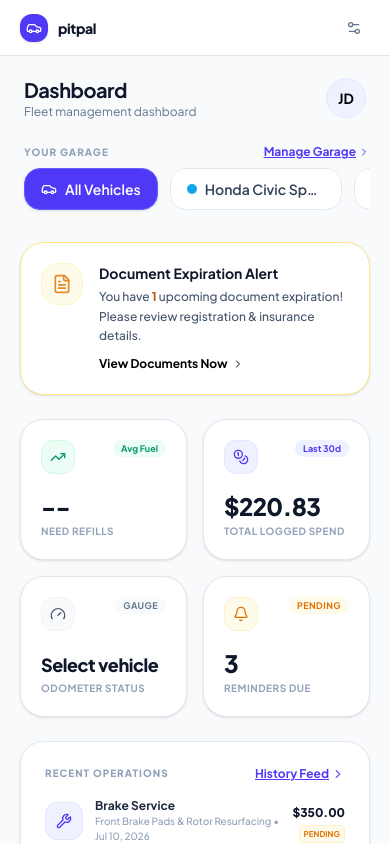
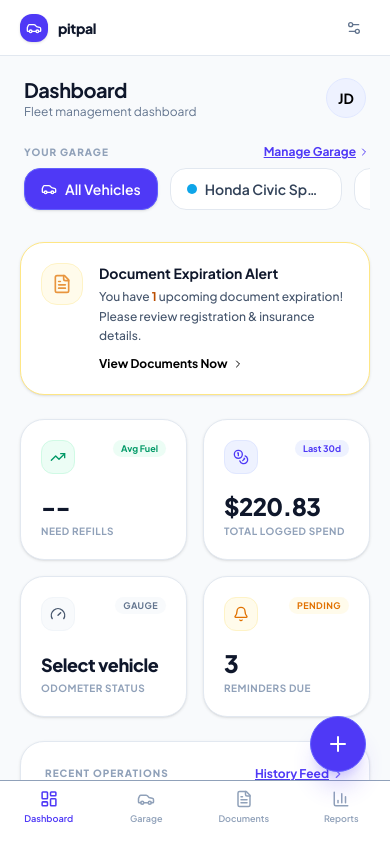
Before and after one commit to eganinon-beep/pitpal, a React (Vite) app: page / in a window 390 px wide. Shown: the top 844 px of the page. Built offline with nearby package versions, Linux system fonts and the light colour scheme.

Commit message:
style: fix mobile viewport height issues
Use dynamic viewport units (100dvh) to ensure the mobile frame renders correctly across browsers, specifically preventing content clipping on mobile devices with address bars.

```diff
--- a/src/components/MobileFrame.tsx
+++ b/src/components/MobileFrame.tsx
@@ -32,13 +32,13 @@ export default function MobileFrame({
   const [showQuickMenu, setShowQuickMenu] = useState(false);
 
   return (
-    <div className="min-h-screen bg-slate-50 flex flex-col items-center justify-center font-sans select-none" id="mobile-app-shell">
+    <div className="min-h-screen min-h-[100dvh] bg-slate-50 flex flex-col items-center justify-center font-sans select-none" id="mobile-app-shell">
       {/* Visual background atmospheric lights on desktop */}
       <div className="absolute top-1/4 left-1/4 w-[400px] h-[400px] bg-indigo-500/5 rounded-full blur-3xl pointer-events-none hidden md:block" />
       <div className="absolute bottom-1/4 right-1/4 w-[400px] h-[400px] bg-emerald-500/5 rounded-full blur-3xl pointer-events-none hidden md:block" />
 
       {/* Main Bezel-Phone Container */}
-      <div className="w-full max-w-md min-h-screen md:min-h-[850px] md:h-[850px] bg-slate-50 border-0 md:border-[10px] md:border-slate-200 md:rounded-[42px] flex flex-col relative overflow-hidden shadow-2xl shadow-slate-350/40">
+      <div className="w-full max-w-md h-screen h-[100dvh] md:h-[850px] md:max-h-[90vh] bg-slate-50 border-0 md:border-[10px] md:border-slate-200 md:rounded-[42px] flex flex-col relative overflow-hidden shadow-2xl shadow-slate-350/40">
 
         {/* Global Toolbar Header - Settings, App Title */}
         <header className="h-14 bg-white border-b border-slate-200 px-5 flex justify-between items-center z-30 shrink-0 md:rounded-t-[32px]">
```
